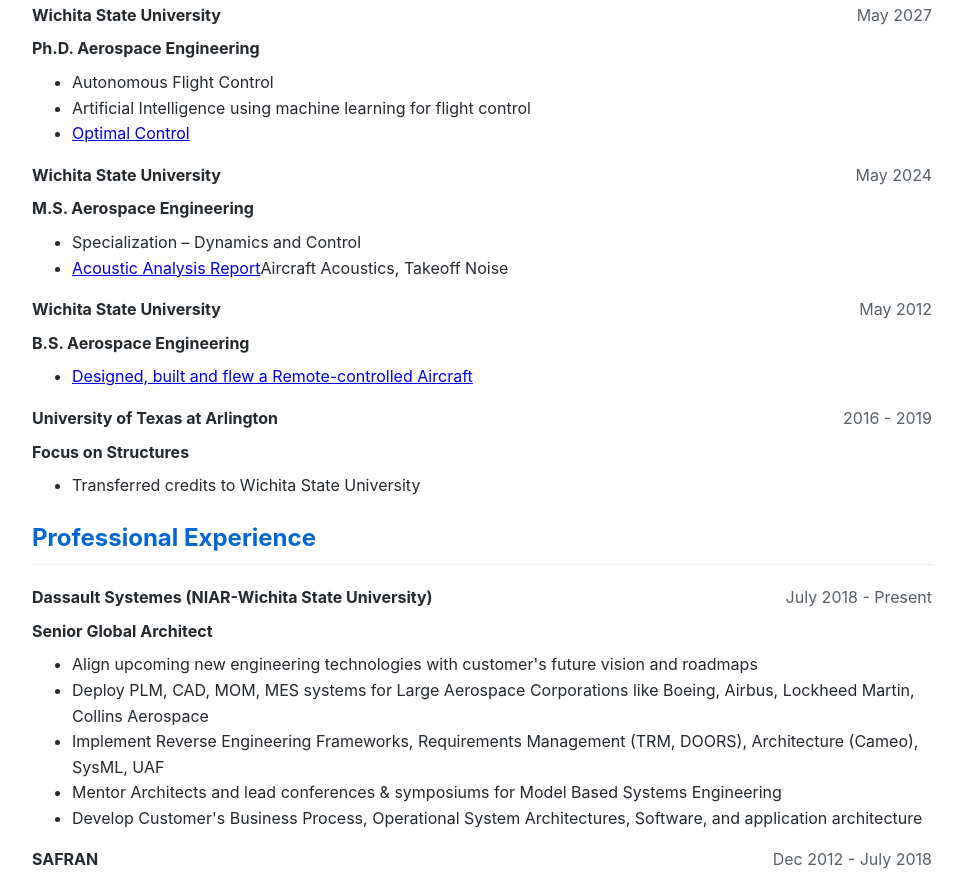
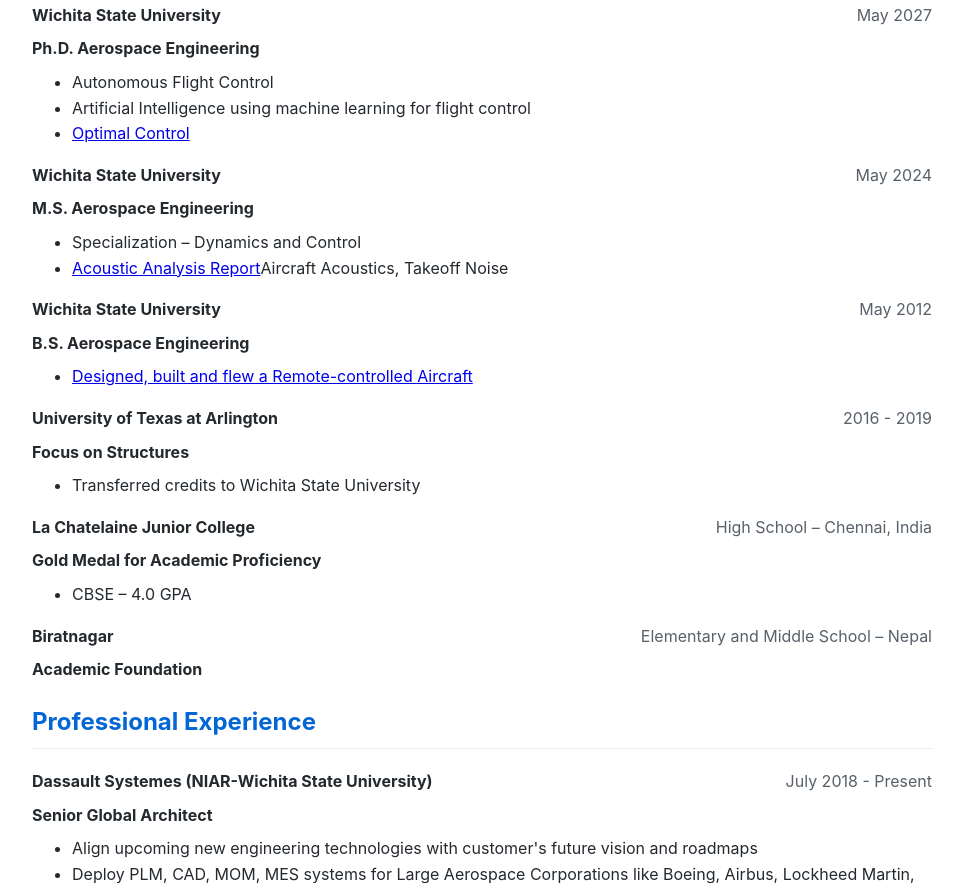
Before and after one commit to paraozzy/kushalkoirala.github.io, a plain HTML site: page index.html in a window 1280 px wide. Shown: the part 313-1196 px from the top of the page, without its empty margins (158-1121 px from the left). Drawn offline with Linux system fonts and the light colour scheme.

Commit message:
Update index.html

```diff
--- a/index.html
+++ b/index.html
@@ -107,8 +107,24 @@
                 <li>Transferred credits to Wichita State University</li>
             </ul>
         </div>
+        <div class="experience-item">
+            <div class="experience-header">
+                <span class="company">La Chatelaine Junior College</span>
+                <span class="date">High School – Chennai, India</span>
+            </div>
+            <strong>Gold Medal for Academic Proficiency</strong>
+            <ul>
+                <li>CBSE – 4.0 GPA</li>
+            </ul>
+        </div>
+        <div class="experience-item">
+            <div class="experience-header">
+                <span class="company">Biratnagar</span>
+                <span class="date">Elementary and Middle School – Nepal</span>
+            </div>
+            <strong>Academic Foundation</strong>
+        </div>
     </div>
-
     <div class="section">
         <h2>Professional Experience</h2>
         <div class="experience-item">
```
